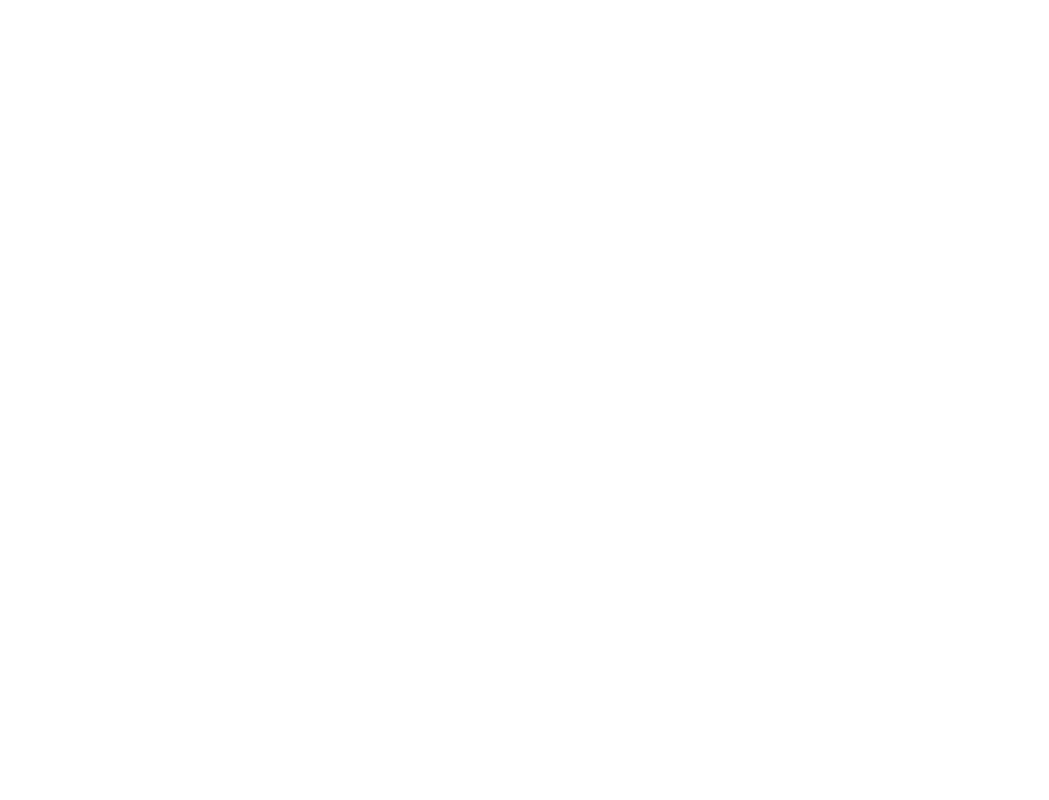
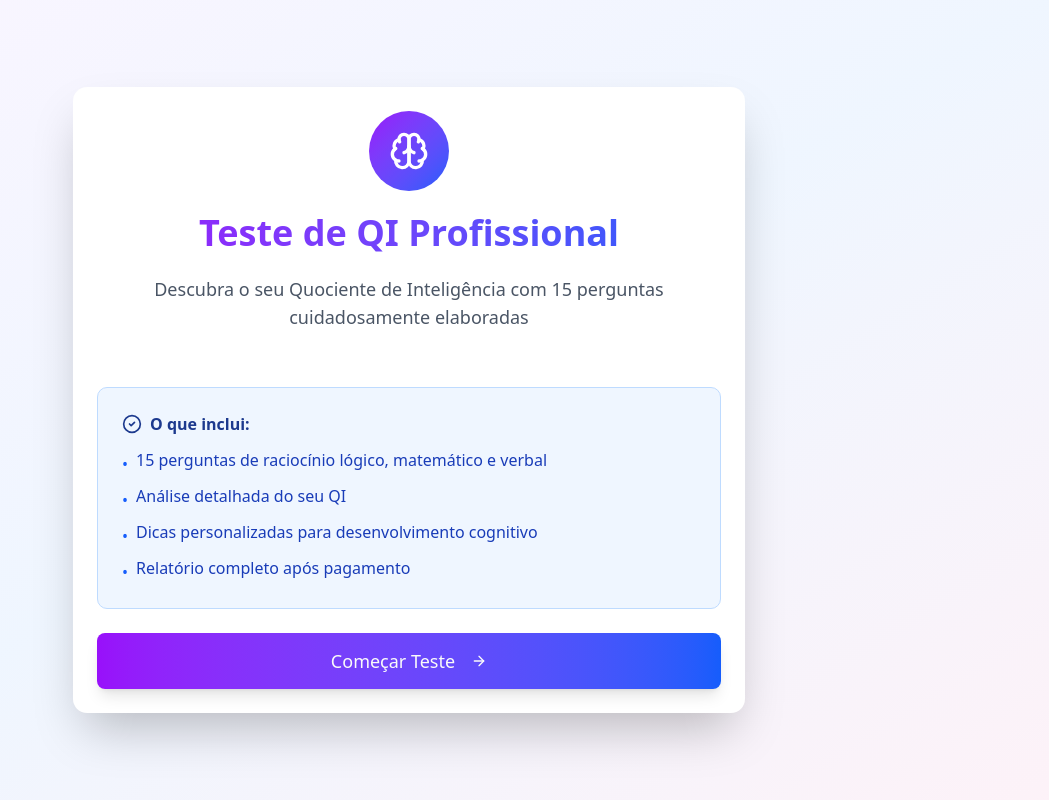
Before and after one commit to luizhenriqueab01-png/teste-qi-asaas, a plain HTML site: page src/static/index.html in a window 1280 px wide. Shown: the whole page, without its empty margins (231-1280 px from the left). Drawn offline with Linux system fonts and the light colour scheme.

Commit message:
Update index.html

```diff
--- a/src/static/index.html
+++ b/src/static/index.html
@@ -5,7 +5,7 @@
     <link rel="icon" type="image/x-icon" href="/favicon.ico" />
     <meta name="viewport" content="width=device-width, initial-scale=1.0" />
     <title>Teste de QI Profissional</title>
-    <script type="module" crossorigin src="/assets/index-D9HgLvcg.js"></script>
+    <script type="module" crossorigin src="/assets/index-sjrc4RED.js"></script>
     <link rel="stylesheet" crossorigin href="/assets/index-Dl4PuLpP.css">
   </head>
   <body>
```
